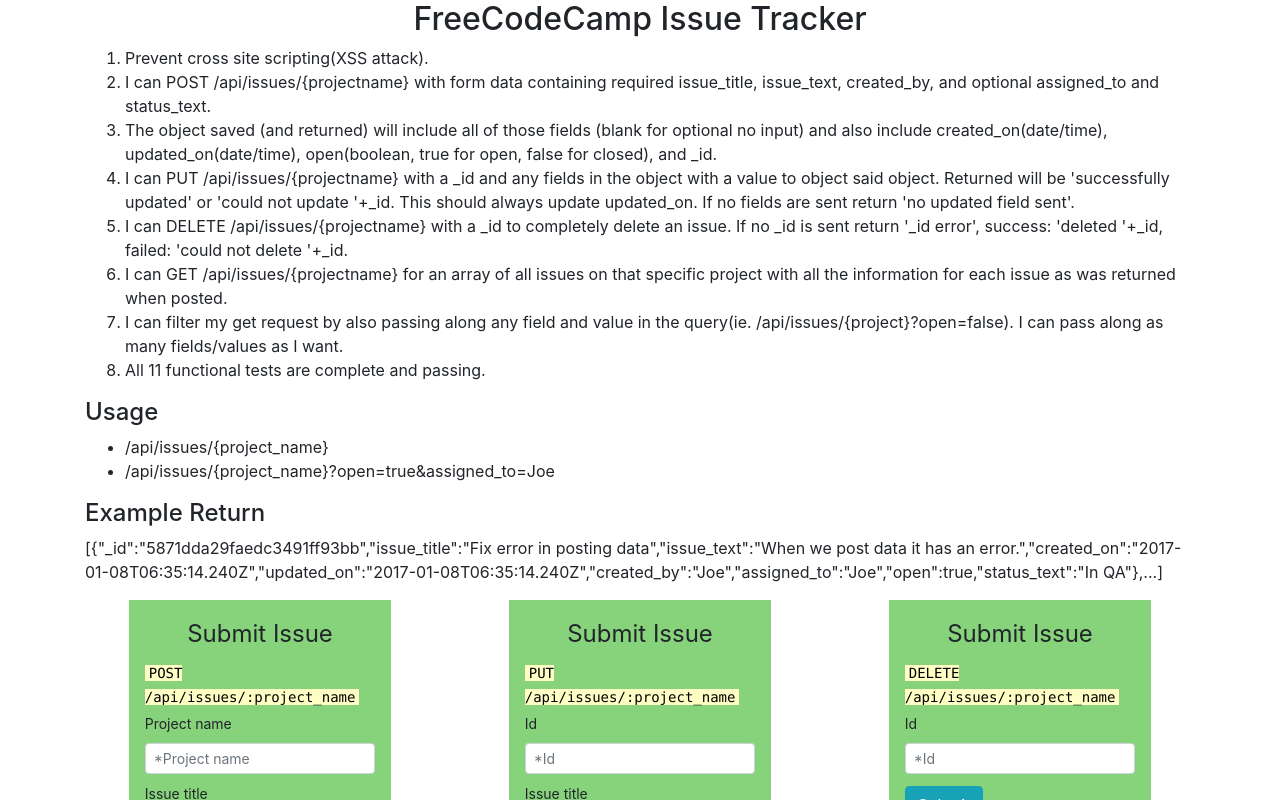
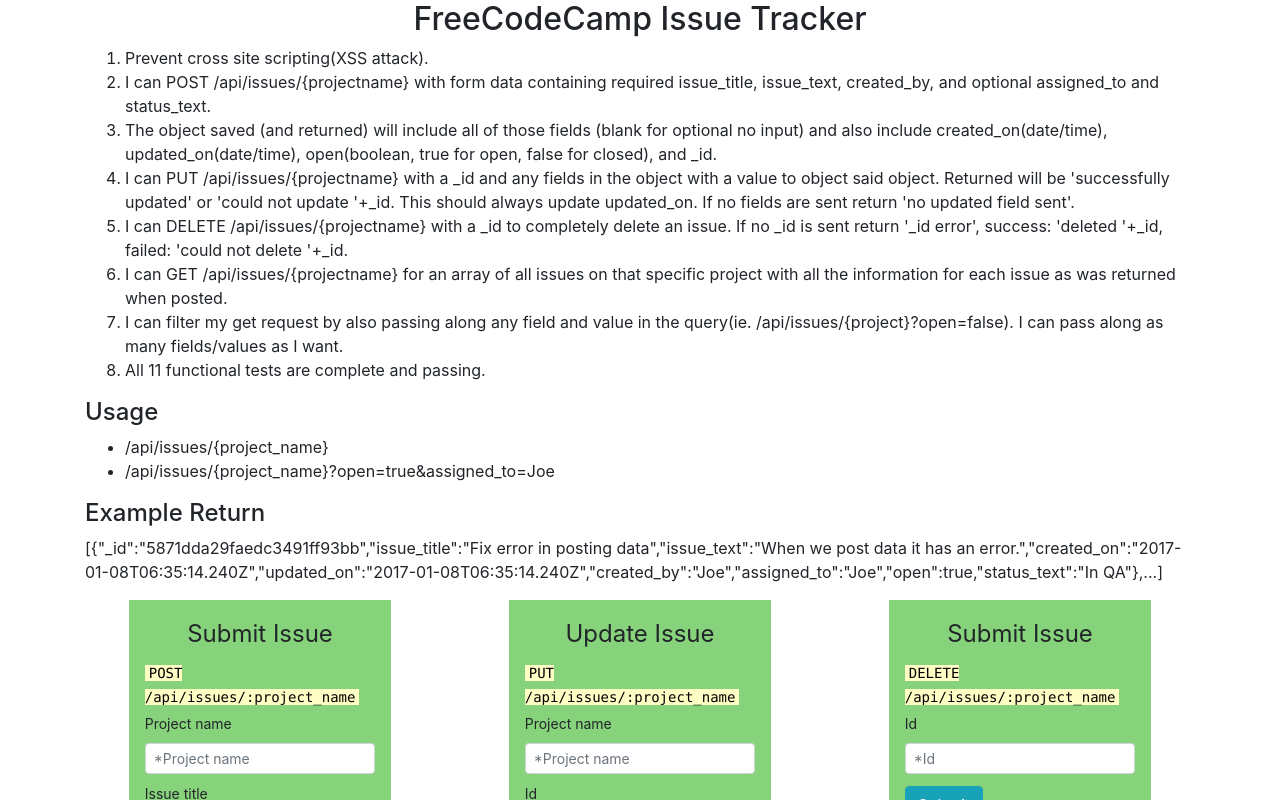
Before and after one commit to gpbaculio/fcc-issue-tracker, a React (Create React App) app in the folder frontend/: page / in a window 1280 px wide. Shown: the top 800 px of the page. Built offline with nearby package versions, Linux system fonts and the light colour scheme.

Commit message:
fix placeholders

```diff
--- a/frontend/src/components/Forms/Form.tsx
+++ b/frontend/src/components/Form/Form.tsx
@@ -4,11 +4,12 @@ import axios from 'axios';
 
 import FormInput from './FormInput';
 
+export type reqMethodType = 'POST' | 'PUT' | 'DELETE';
 interface FormProps {
   keys: FormKeys[];
   title: string;
   route: string;
-  type: 'POST' | 'PUT' | 'DELETE';
+  type: reqMethodType;
 }
 
 interface FormState {
@@ -80,7 +81,6 @@ export class FormComponent extends Component<FormProps, FormState> {
   render() {
     const { title, keys, type, route } = this.props;
     const { loading, alertVisible, message, error } = this.state;
-    console.log('state ', this.state);
     return (
       <Form onSubmit={this.handleSubmit} className='api-form w-75 p-3 mx-auto'>
         <legend className='mb-2 text-center'>{title}</legend>
@@ -95,6 +95,7 @@ export class FormComponent extends Component<FormProps, FormState> {
         {keys.map((k, i) => {
           return (
             <FormInput
+              type={type}
               key={i}
               stateKey={k}
               value={this.state[k] as string}
--- a/frontend/src/components/Forms/FormInput.tsx
+++ b/frontend/src/components/Form/FormInput.tsx
@@ -6,15 +6,18 @@ import {
   placeHolders,
   requiredKeys
 } from './utils';
-import { FormKeys } from './Form';
+import { FormKeys, reqMethodType } from './Form';
 
 interface FormInputProps {
   handleChange: (e: React.ChangeEvent<HTMLInputElement>) => void;
   value: string;
   stateKey: FormKeys;
+  type: reqMethodType;
 }
 
-const FormInput = ({ handleChange, value, stateKey }: FormInputProps) => {
+const FormInput = ({ handleChange, value, stateKey, type }: FormInputProps) => {
+  const placeholder = placeHolders[stateKey];
+  console.log('statek', stateKey);
   return (
     <FormGroup className='mb-1'>
       <Label className='mb-1 col-form-label-sm' for={stateKey}>
@@ -22,13 +25,21 @@ const FormInput = ({ handleChange, value, stateKey }: FormInputProps) => {
       </Label>
       <Input
         bsSize='sm'
-        required={requiredKeys.includes(stateKey)}
+        required={
+          type === 'POST'
+            ? requiredKeys.includes(stateKey)
+            : stateKey === 'id' || stateKey === 'project_name'
+        }
         type='text'
         value={value}
         onChange={handleChange}
         name={stateKey}
         id={stateKey}
-        placeholder={placeHolders[stateKey]}
+        placeholder={
+          type === 'PUT' && !['id', 'project_name'].includes(stateKey)
+            ? placeholder.replace('*', '')
+            : placeholder
+        }
       />
     </FormGroup>
   );
--- /dev/null
+++ b/frontend/src/components/Form/index.ts
@@ -0,0 +1 @@
+export { default as Form } from './Form';
--- a/frontend/src/components/Home.tsx
+++ b/frontend/src/components/Home.tsx
@@ -2,7 +2,7 @@ import React from 'react';
 import { Row, Col } from 'reactstrap';
 
 import { usageSamples, userStories, sampleReturn } from './constants';
-import FormComponent from './Forms/Form';
+import { Form } from './Form';
 
 const Home = () => {
   return (
@@ -23,7 +23,7 @@ const Home = () => {
       <div>{sampleReturn}</div>
       <Row className='my-3'>
         <Col>
-          <FormComponent
+          <Form
             type={'POST'}
             route={'/api/issues/:project_name'}
             keys={[
@@ -38,10 +38,11 @@ const Home = () => {
           />
         </Col>
         <Col>
-          <FormComponent
+          <Form
             type={'PUT'}
             route={'/api/issues/:project_name'}
             keys={[
+              'project_name',
               'id',
               'issue_title',
               'issue_text',
@@ -49,11 +50,11 @@ const Home = () => {
               'assigned_to',
               'status_text'
             ]}
-            title={'Submit Issue'}
+            title={'Update Issue'}
           />
         </Col>
         <Col>
-          <FormComponent
+          <Form
             type={'DELETE'}
             route={'/api/issues/:project_name'}
             keys={['id']}
```
Also changed, not shown: frontend/src/components/Form/utils.ts (renamed from frontend/src/components/Forms/utils.ts), 1 other file (tests, documents, lock files or other folders).
